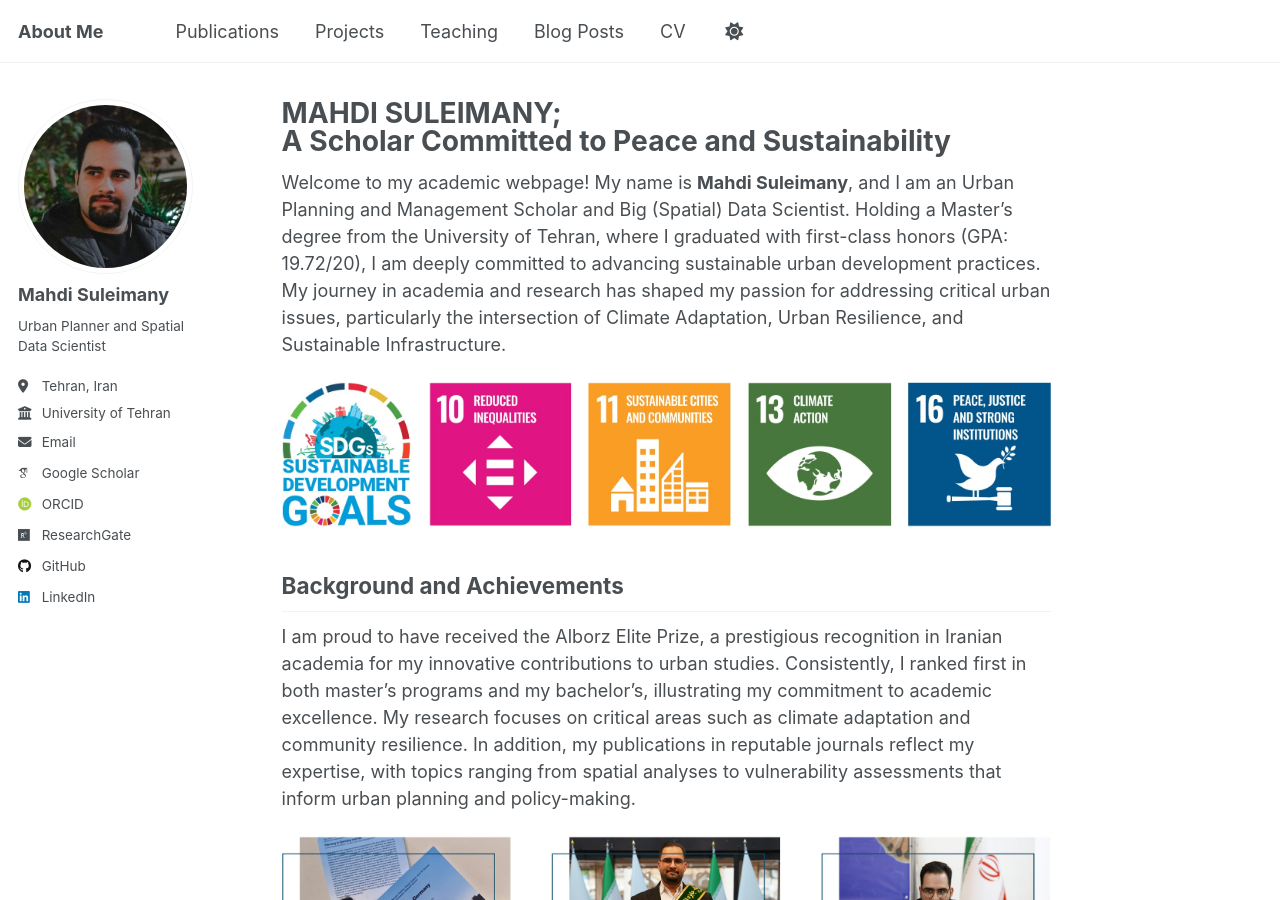
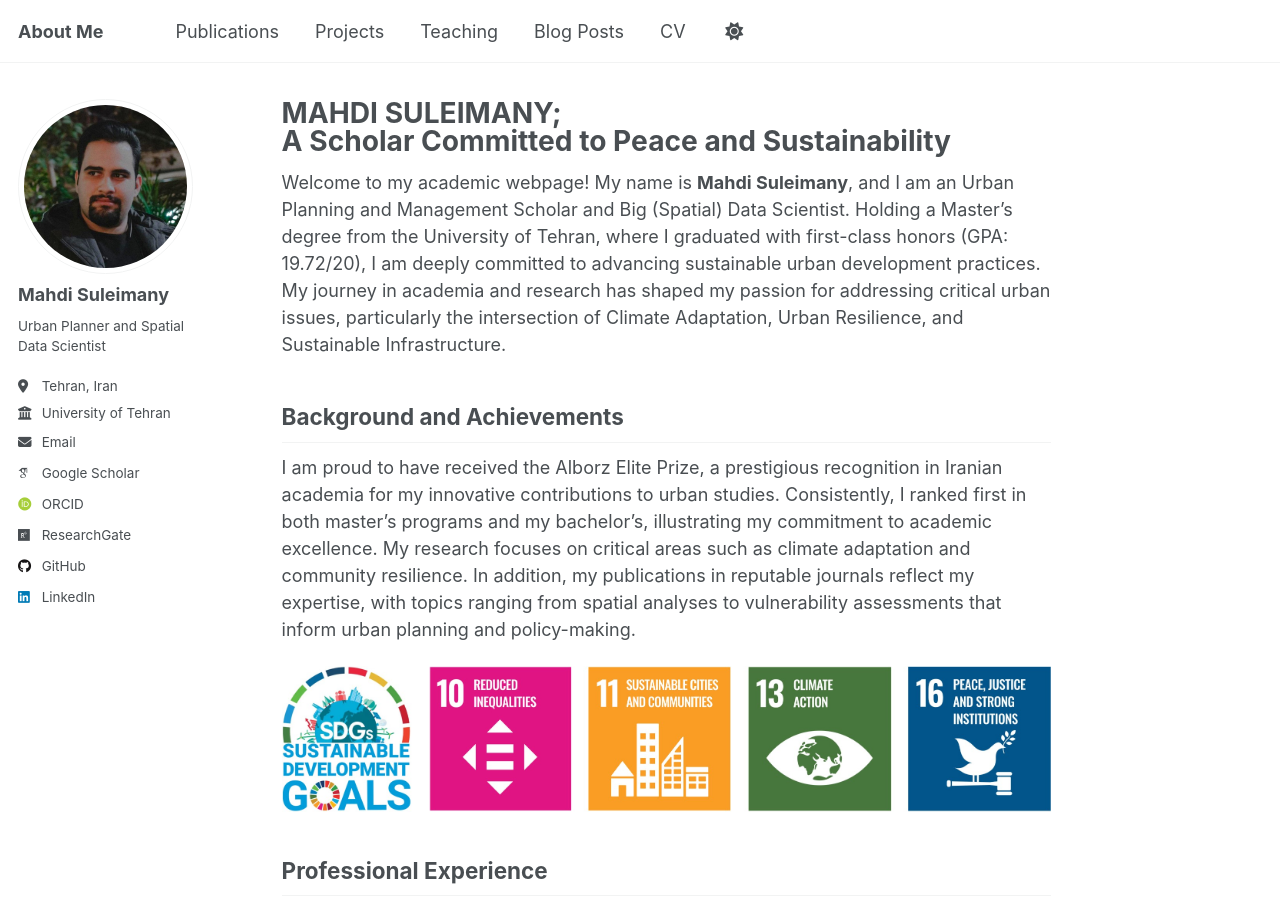
Before and after one commit to mo-soleimani/mo-soleimani.github.io, a Jekyll site: the page built from _pages/about.md, in a window 1280 px wide and 900 px high. Built offline with Jekyll 4.4.1, drawn with Linux system fonts in a browser that asks for light colours; some web fonts are replaced.

Commit message:
Update about.md

```diff
--- a/_pages/about.md
+++ b/_pages/about.md
@@ -9,17 +9,17 @@
 
 Welcome to my academic webpage! My name is **Mahdi Suleimany**, and I am an Urban Planning and Management Scholar and Big (Spatial) Data Scientist. Holding a Master’s degree from the University of Tehran, where I graduated with first-class honors (GPA: 19.72/20), I am deeply committed to advancing sustainable urban development practices. My journey in academia and research has shaped my passion for addressing critical urban issues, particularly the intersection of Climate Adaptation, Urban Resilience, and Sustainable Infrastructure.
 
-<img src="/images/SDGs.jpg" alt="Sustainable Development Goals" style="width: 100%; display: block; margin: 0 auto;" />
-
 Background and Achievements
 ------
 I am proud to have received the Alborz Elite Prize, a prestigious recognition in Iranian academia for my innovative contributions to urban studies. Consistently, I ranked first in both master’s programs and my bachelor’s, illustrating my commitment to academic excellence. My research focuses on critical areas such as climate adaptation and community resilience. In addition, my publications in reputable journals reflect my expertise, with topics ranging from spatial analyses to vulnerability assessments that inform urban planning and policy-making.
 
-<img src="/images/PRJ.png" alt="Projects" style="width: 100%; display: block; margin: 0 auto;" />
+<img src="/images/SDGs.jpg" alt="Sustainable Development Goals" style="width: 100%; display: block; margin: 0 auto;" />
 
 Professional Experience
 ------
 Currently, I work as a Research and Teaching Assistant at the University of Tehran, facilitating courses in urban research methodology and management. My professional engagements include key roles in international, national, and local projects that emphasize climate action initiatives and strategic master planning aimed at fostering resilient communities. Most recently, as an Urban Planner and Junior Project Manager at FarNahad Consulting Co., I developed the Isfahan Metropolitan Area’s Strategic Master Plan.
+
+<img src="/images/PRJ.png" alt="Projects" style="width: 100%; display: block; margin: 0 auto;" />
 
 Skills and Expertise
 ------
```
